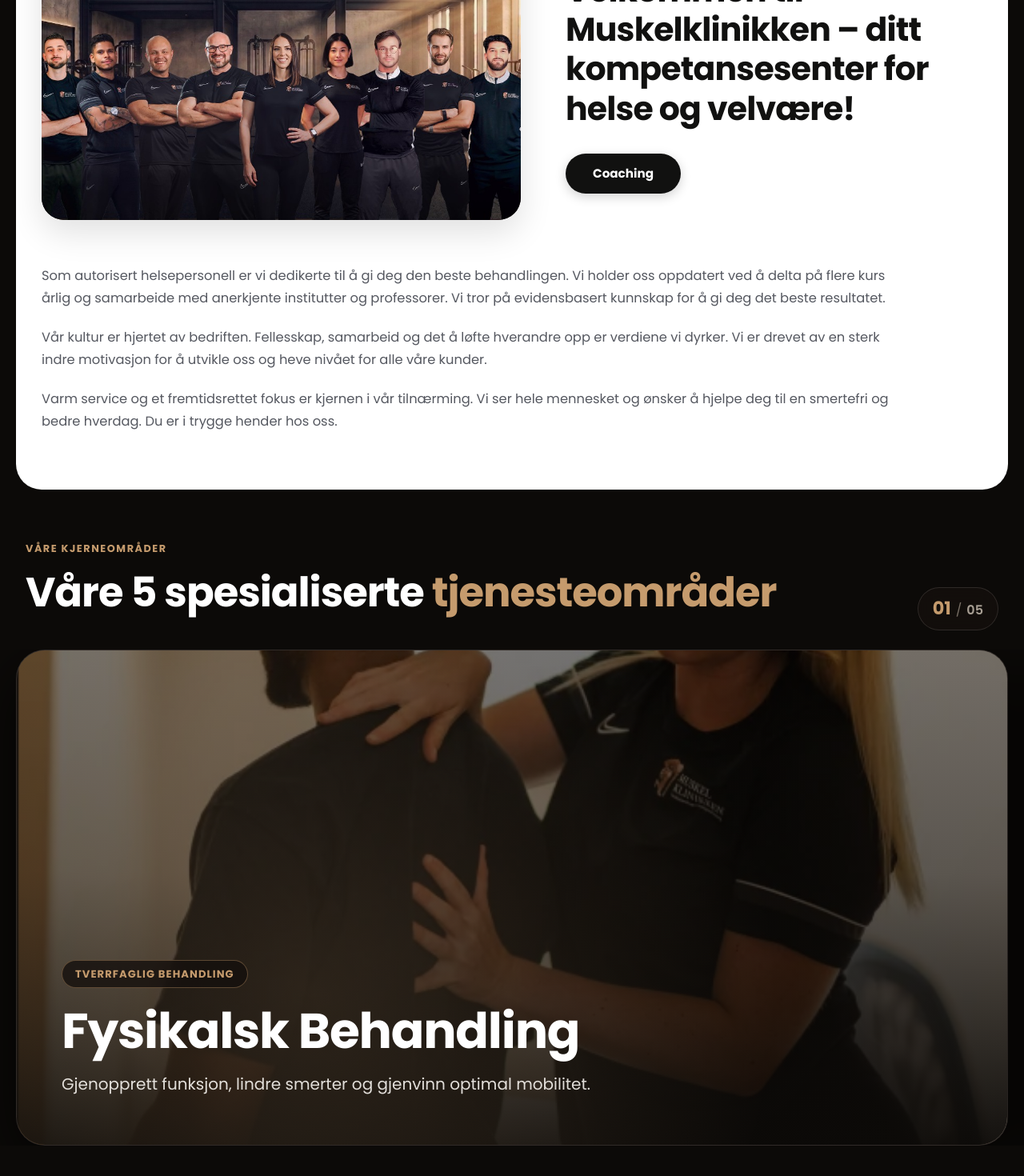
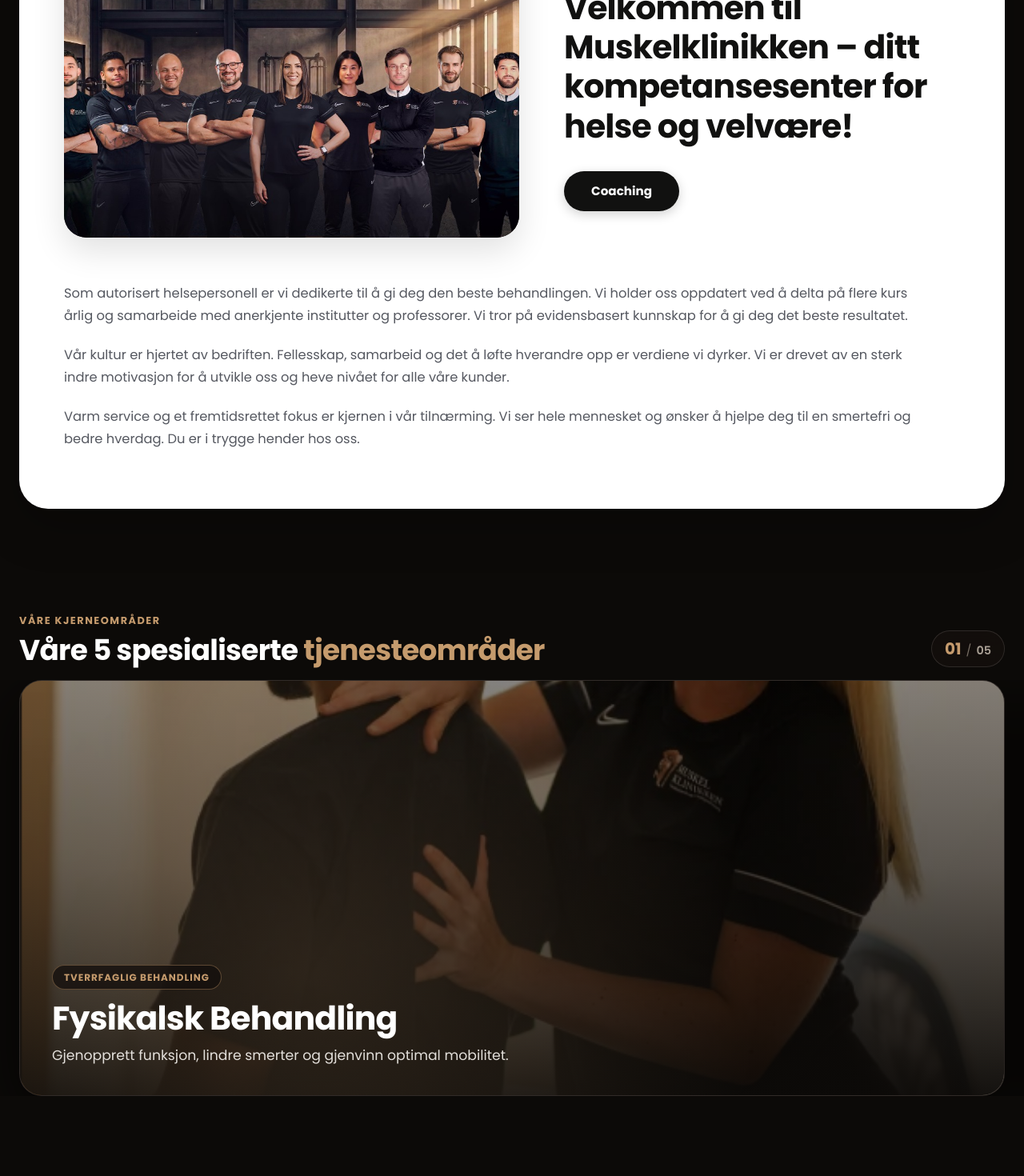
Before and after one commit to bees-arc/muskelklinikken, a Next.js app: page / in a window 1280 px wide. Shown: the part 1046-2516 px from the top of the page at 80% size. Built offline with nearby package versions, Linux system fonts and the light colour scheme.

Commit message:
feat: implement Hero component with scroll-responsive animations and initialize global styles with warm luxury theme

```diff
--- a/src/app/globals.css
+++ b/src/app/globals.css
@@ -99,14 +99,15 @@
 
 /* ─── Shared Container ─── */
 .container {
-  width: min(1280px, 100%);
+  width: 100%;
+  max-width: 1380px;
   margin-inline: auto;
-  padding-inline: 32px;
+  padding-inline: 24px;
 }
 
 @media (max-width: 768px) {
   .container {
-    padding-inline: 20px;
+    padding-inline: 16px;
   }
 }
 
@@ -302,9 +303,9 @@
 }
 
 .header-container {
-  max-width: 1280px;
+  max-width: 1380px;
   margin-inline: auto;
-  padding: 14px 32px;
+  padding: 14px 24px;
   display: flex;
   align-items: center;
   justify-content: space-between;
@@ -737,12 +738,16 @@
    3.5 ABOUT CUSTOM SECTION (Screenshot Layout)
    ========================================================== */
 .about-custom-section {
-  padding-block: 90px 70px;
+  padding-block: 40px 80px;
+  background: var(--bg-main);
+}
+
+.about-custom-card-wrap {
   background: #ffffff;
   color: #111110;
-  border-radius: 32px;
-  margin-inline: 20px;
-  margin-bottom: 40px;
+  border-radius: 36px;
+  padding: 72px 56px;
+  box-shadow: 0 20px 60px rgba(0, 0, 0, 0.25);
 }
 
 .about-custom-top-grid {
@@ -1283,22 +1288,32 @@
 
 .pillars-sticky-frame {
   position: sticky;
-  top: 0;
-  height: 100vh;
+  top: 76px;
+  height: calc(100vh - 76px);
   width: 100%;
   overflow: hidden;
   display: flex;
   flex-direction: column;
   justify-content: center;
-  padding-block: 20px;
+  padding-bottom: 24px;
 }
 
 .pillars-pin-header {
   display: flex;
   align-items: flex-end;
   justify-content: space-between;
-  margin-bottom: 24px;
+  margin-bottom: 16px;
   width: 100%;
+}
+
+.pillars-pin-header .section-tag-cyan {
+  margin-bottom: 6px;
+}
+
+.pillars-pin-header .section-title-large {
+  font-size: clamp(1.6rem, 2.8vw, 2.3rem);
+  margin-bottom: 0;
+  line-height: 1.15;
 }
 
 .pillars-pin-counter {
@@ -1309,23 +1324,24 @@
   background: rgba(20, 16, 13, 0.8);
   border: 1px solid var(--border-card);
   backdrop-filter: blur(12px);
-  padding: 8px 18px;
+  padding: 6px 16px;
   border-radius: 999px;
+  flex-shrink: 0;
 }
 
 .pillars-pin-counter .current-slide {
-  font-size: 1.4rem;
+  font-size: 1.25rem;
   font-weight: 700;
   color: var(--accent-coffee);
 }
 
 .pillars-pin-counter .counter-sep {
-  font-size: 1rem;
+  font-size: 0.9rem;
   color: var(--text-3);
 }
 
 .pillars-pin-counter .total-slides {
-  font-size: 1rem;
+  font-size: 0.9rem;
   font-weight: 600;
   color: var(--text-2);
 }
@@ -1333,7 +1349,8 @@
 .pillars-pin-track-viewport {
   width: 100%;
   overflow: hidden;
-  padding-inline: max(20px, calc((100vw - 1400px) / 2 + 20px));
+  padding-left: max(24px, calc((100vw - 1380px) / 2 + 24px));
+  padding-right: max(24px, calc((100vw - 1380px) / 2 + 24px));
 }
 
 .pillars-pin-track {
@@ -1344,12 +1361,12 @@
 }
 
 .service-hero-card {
-  flex: 0 0 min(1360px, calc(100vw - 40px));
+  flex: 0 0 min(1332px, calc(100vw - 48px));
   position: relative;
-  height: calc(100vh - 180px);
-  max-height: 740px;
-  min-height: 520px;
-  border-radius: 36px;
+  height: calc(100vh - 210px);
+  max-height: 520px;
+  min-height: 380px;
+  border-radius: 28px;
   overflow: hidden;
   background: #140f0c;
   border: 1px solid var(--border-card);
@@ -1389,7 +1406,7 @@
   inset: 0;
   background: linear-gradient(
     180deg,
-    rgba(12, 10, 8, 0.35) 0%,
+    rgba(12, 10, 8, 0.25) 0%,
     rgba(12, 10, 8, 0.5) 45%,
     rgba(12, 10, 8, 0.95) 100%
   );
@@ -1410,8 +1427,8 @@
 .service-hero-inner-content {
   position: relative;
   z-index: 10;
-  padding: 60px 56px;
-  max-width: 880px;
+  padding: 36px 40px;
+  max-width: 780px;
   width: 100%;
 }
 
@@ -1421,12 +1438,12 @@
   background: rgba(20, 16, 13, 0.8);
   border: 1px solid rgba(197, 155, 109, 0.4);
   backdrop-filter: blur(14px);
-  padding: 6px 16px;
+  padding: 5px 14px;
   border-radius: 9999px;
-  margin-bottom: 20px;
-  color: var(--accent-coffee);
-  font-family: var(--font-heading);
-  font-size: 0.82rem;
+  margin-bottom: 12px;
+  color: var(--accent-coffee);
+  font-family: var(--font-heading);
+  font-size: 0.75rem;
   font-weight: 700;
   text-transform: uppercase;
   letter-spacing: 0.08em;
@@ -1434,12 +1451,12 @@
 
 .service-hero-title {
   font-family: var(--font-heading);
-  font-size: clamp(2.4rem, 4.8vw, 4rem);
-  font-weight: 700;
-  line-height: 1.1;
+  font-size: clamp(1.8rem, 3.2vw, 2.6rem);
+  font-weight: 700;
+  line-height: 1.15;
   letter-spacing: -0.02em;
   color: #ffffff;
-  margin-bottom: 16px;
+  margin-bottom: 10px;
   transition: color 0.2s ease;
 }
 .service-hero-card:hover .service-hero-title {
@@ -1447,30 +1464,38 @@
 }
 
 .service-hero-tagline {
-  font-size: clamp(1.05rem, 1.8vw, 1.25rem);
+  font-size: clamp(0.95rem, 1.35vw, 1.1rem);
   color: rgba(247, 244, 239, 0.9);
-  line-height: 1.6;
+  line-height: 1.55;
   max-width: 680px;
   margin-bottom: 0;
 }
 
 @media (max-width: 900px) {
+  .pillars-sticky-frame {
+    top: 64px;
+    height: calc(100vh - 64px);
+  }
+  .service-hero-card {
+    height: calc(100vh - 180px);
+    max-height: 460px;
+    min-height: 320px;
+    border-radius: 24px;
+  }
+  .service-hero-inner-content {
+    padding: 24px 20px;
+  }
+}
+
+@media (max-width: 600px) {
   .service-hero-card {
     height: calc(100vh - 160px);
-    border-radius: 28px;
+    max-height: 420px;
+    min-height: 280px;
+    border-radius: 20px;
   }
   .service-hero-inner-content {
-    padding: 36px 24px;
-  }
-}
-
-@media (max-width: 600px) {
-  .service-hero-card {
-    height: calc(100vh - 140px);
-    border-radius: 24px;
-  }
-  .service-hero-inner-content {
-    padding: 28px 20px;
+    padding: 18px 16px;
   }
 }
 
--- a/src/components/About.tsx
+++ b/src/components/About.tsx
@@ -6,6 +6,7 @@
   return (
     <section className="about-custom-section" id="om-oss">
       <div className="container">
+        <div className="about-custom-card-wrap">
           {/* Top 2-Column Grid: Image Card + Header & CTA */}
           <div className="about-custom-top-grid">
             {/* Left Media Box */}
@@ -58,6 +59,7 @@
             </p>
           </ScrollReveal>
         </div>
+      </div>
     </section>
   )
 }
--- a/src/components/Hero.tsx
+++ b/src/components/Hero.tsx
@@ -34,9 +34,9 @@
       <div
         className="hero-outer-container"
         style={{
-          paddingInline: `${scrollProgress * 20}px`,
+          paddingInline: `${scrollProgress * 24}px`,
           paddingTop: `${scrollProgress * 16}px`,
-          maxWidth: scrollProgress === 0 ? '100%' : '1400px',
+          maxWidth: scrollProgress === 0 ? '100%' : '1380px',
         }}
       >
         <div
```
Lines whose indentation alone changed are shown as unchanged.
